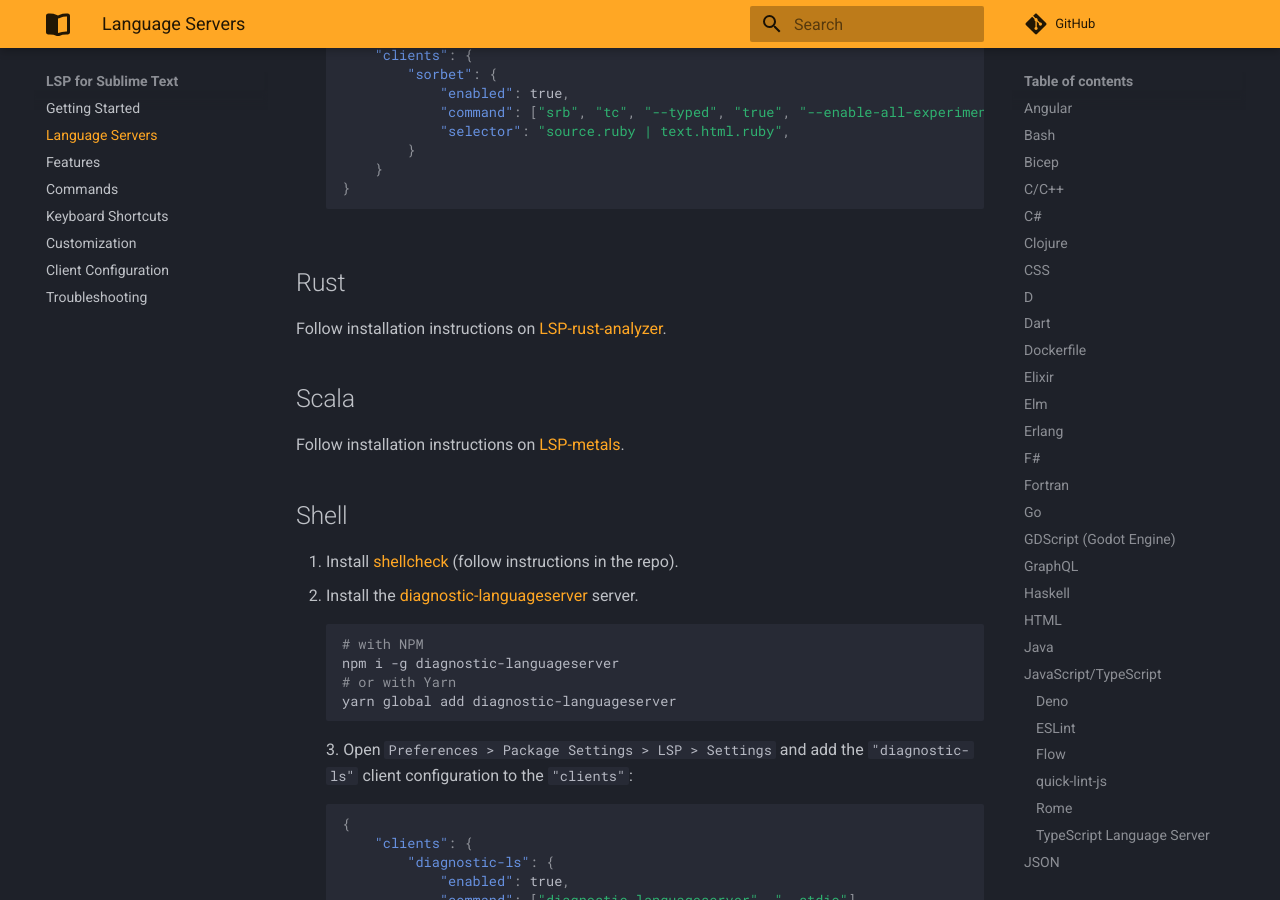
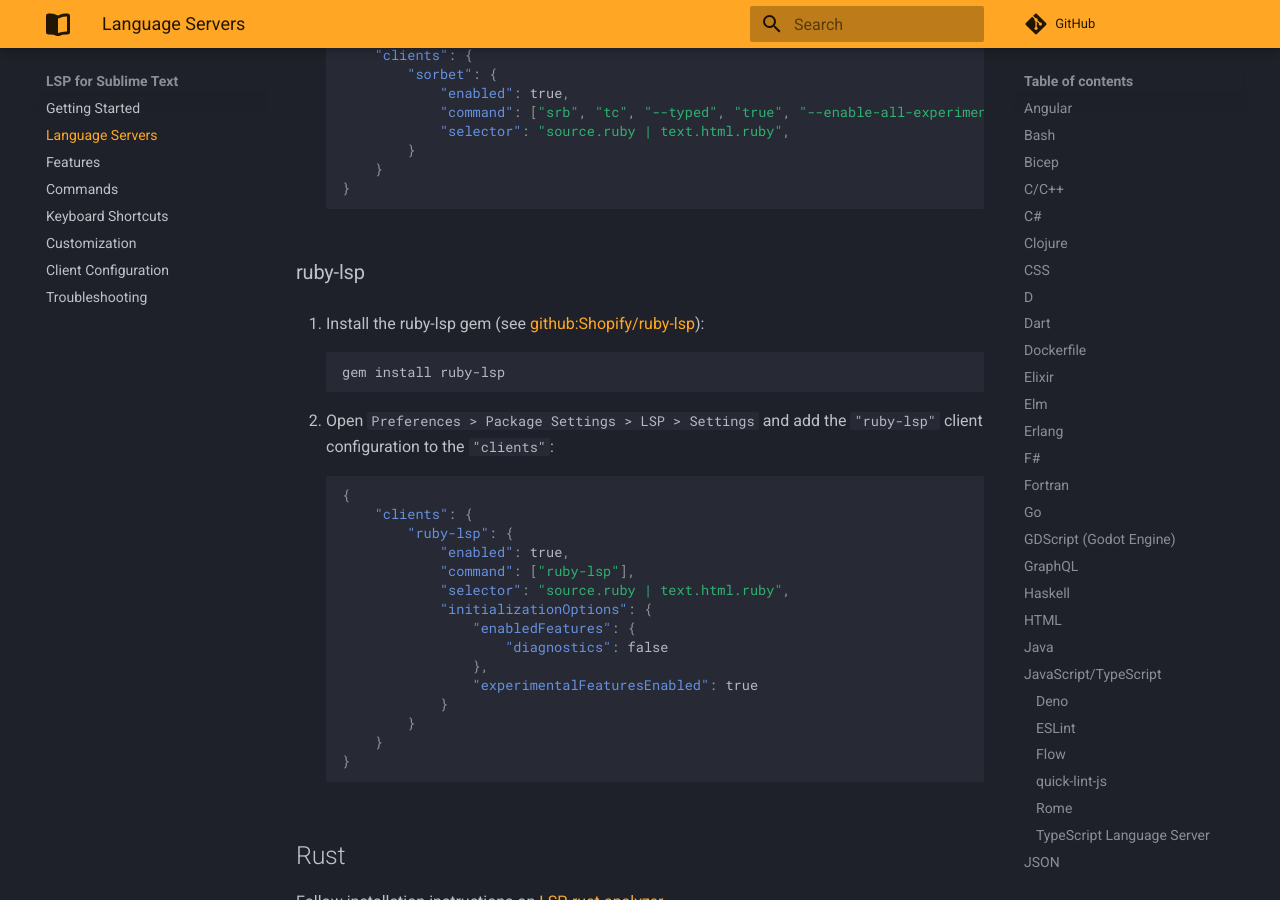
Before and after one commit to sublimelsp/LSP, an MkDocs documentation site: the page built from docs/src/language_servers.md, in a window 1280 px wide and 900 px high, scrolled down 12817 px. Built offline with MkDocs 1.6.1 and Material for MkDocs 9.7.7, drawn with Linux system fonts in a browser that asks for light colours; comment, search, counter and statistics services are not loaded.

Commit message:
Add "ruby-lsp" section to documentation

````diff
--- a/docs/src/language_servers.md
+++ b/docs/src/language_servers.md
@@ -512,6 +512,32 @@
     }
     ```
 
+### ruby-lsp
+
+1. Install the ruby-lsp gem (see [github:Shopify/ruby-lsp](https://github.com/Shopify/ruby-lsp)):
+
+        gem install ruby-lsp
+
+2. Open `Preferences > Package Settings > LSP > Settings` and add the `"ruby-lsp"` client configuration to the `"clients"`:
+
+    ```jsonc
+    {
+        "clients": {
+            "ruby-lsp": {
+                "enabled": true,
+                "command": ["ruby-lsp"],
+                "selector": "source.ruby | text.html.ruby",
+                "initializationOptions": {
+                    "enabledFeatures": {
+                        "diagnostics": false
+                    },
+                    "experimentalFeaturesEnabled": true
+                }
+            }
+        }
+    }
+    ```
+
 ## Rust
 
 Follow installation instructions on [LSP-rust-analyzer](https://github.com/sublimelsp/LSP-rust-analyzer).
````
